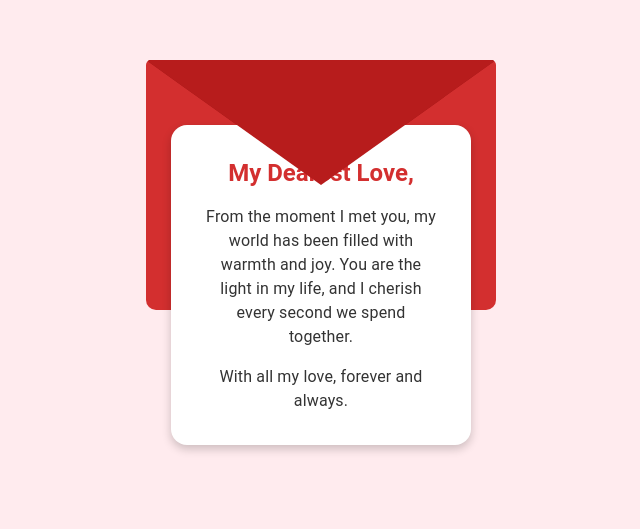
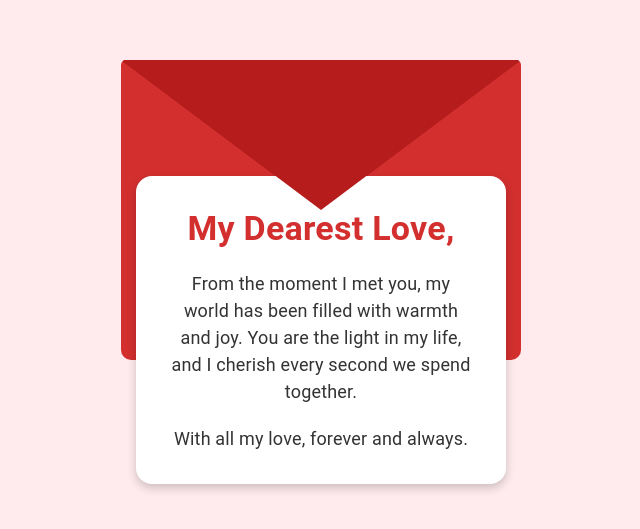
Before and after one commit to miguellllllllllllllllll/girlfriend_quiz, a React (Vite) app: page /letter in a window 1280 px wide. Shown: the part 215-744 px from the top of the page, without its empty margins (319-959 px from the left). Built offline with nearby package versions, Linux system fonts and the light colour scheme.

Commit message:
bigger overall

```diff
--- a/src/pages/Letter.jsx
+++ b/src/pages/Letter.jsx
@@ -13,16 +13,17 @@ export default function LoveLetter() {
         alignItems: "center",
         height: "100vh",
         backgroundColor: "#ffebee",
+        paddingTop: "50px", // Brief weiter unten
       }}
     >
       <Box
         sx={{
           position: "relative",
-          width: "350px",
-          height: "250px",
+          width: "400px", // Größer
+          height: "300px", // Größer
         }}
       >
-        {/* Envelope Bottom Part */}
+        {/* Umschlag Unterteil */}
         <Box
           sx={{
             position: "absolute",
@@ -36,10 +37,10 @@ export default function LoveLetter() {
           }}
         />
 
-        {/* Envelope Flap */}
+        {/* Umschlag Deckel */}
         <motion.div
-          initial={{ rotateX: 0, zIndex: 3 }} // Start: Über dem Brief
-          animate={{ rotateX: open ? 180 : 0, zIndex: open ? 1 : 3 }} // Nach Animation: Hinter den Brief
+          initial={{ rotateX: 0, zIndex: 3 }}
+          animate={{ rotateX: open ? 180 : 0, zIndex: open ? 1 : 3 }}
           transition={{ duration: 0.5 }}
           style={{
             position: "absolute",
@@ -75,8 +76,8 @@ export default function LoveLetter() {
 
         {/* Love Letter */}
         <motion.div
-          initial={{ y: 100 }}
-          animate={{ y: open ? -180 : 100 }}
+          initial={{ y: 120 }} // Anfangs weiter unten
+          animate={{ y: open ? -200 : 120 }} // Höher schweben, aber nicht aus dem Bildschirm
           transition={{ type: "spring", stiffness: 100 }}
           style={{
             position: "absolute",
@@ -95,7 +96,7 @@ export default function LoveLetter() {
               left: "50%",
               transform: "translate(-50%, -50%)",
               padding: "32px",
-              width: "300px",
+              width: "370px",
               textAlign: "center",
               backgroundColor: "#fff",
               borderRadius: "16px",
@@ -103,14 +104,14 @@ export default function LoveLetter() {
             }}
           >
             <Typography
-              variant="h5"
+              variant="h4" // Größerer Titel
               sx={{ color: "#d32f2f", fontWeight: "bold" }}
             >
               My Dearest Love,
             </Typography>
             <Typography
               variant="body1"
-              sx={{ marginTop: "16px", color: "#333" }}
+              sx={{ marginTop: "20px", color: "#333", fontSize: "18px" }}
             >
               From the moment I met you, my world has been filled with warmth
               and joy. You are the light in my life, and I cherish every second
@@ -118,7 +119,7 @@ export default function LoveLetter() {
             </Typography>
             <Typography
               variant="body1"
-              sx={{ marginTop: "16px", color: "#333" }}
+              sx={{ marginTop: "20px", color: "#333", fontSize: "18px" }}
             >
               With all my love, forever and always.
             </Typography>
```
